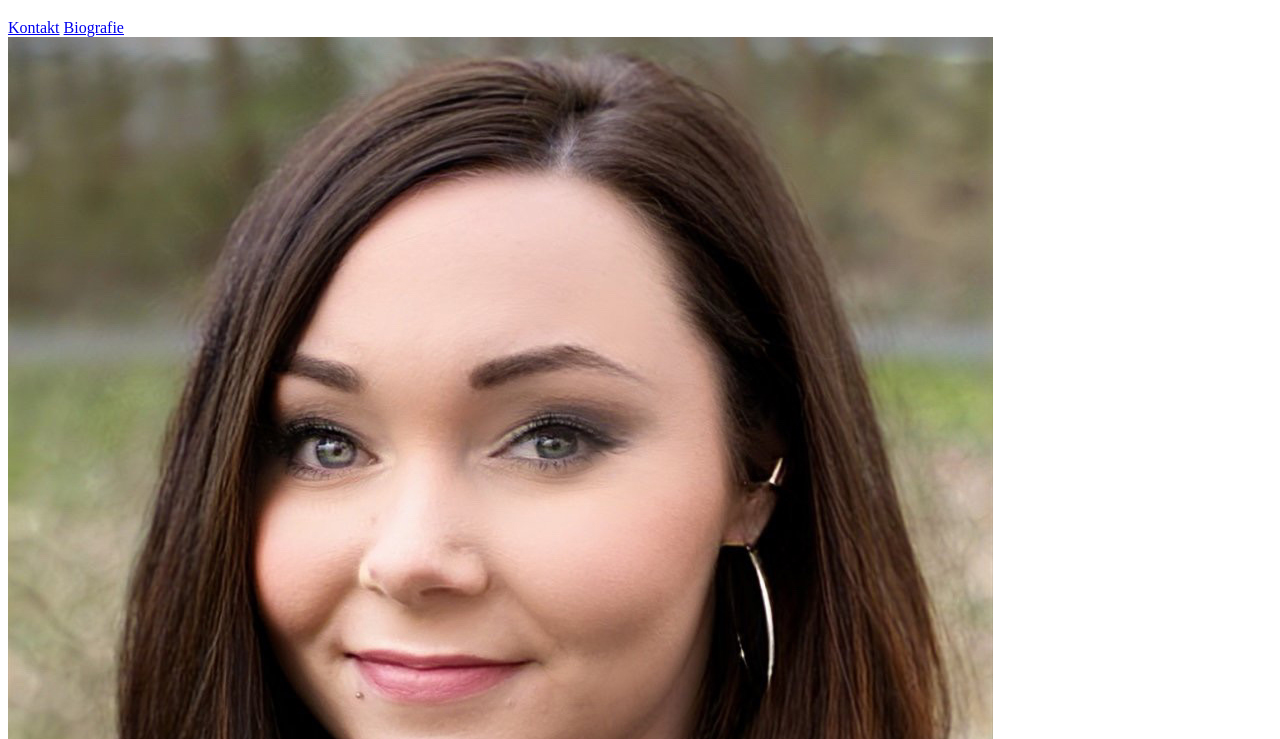
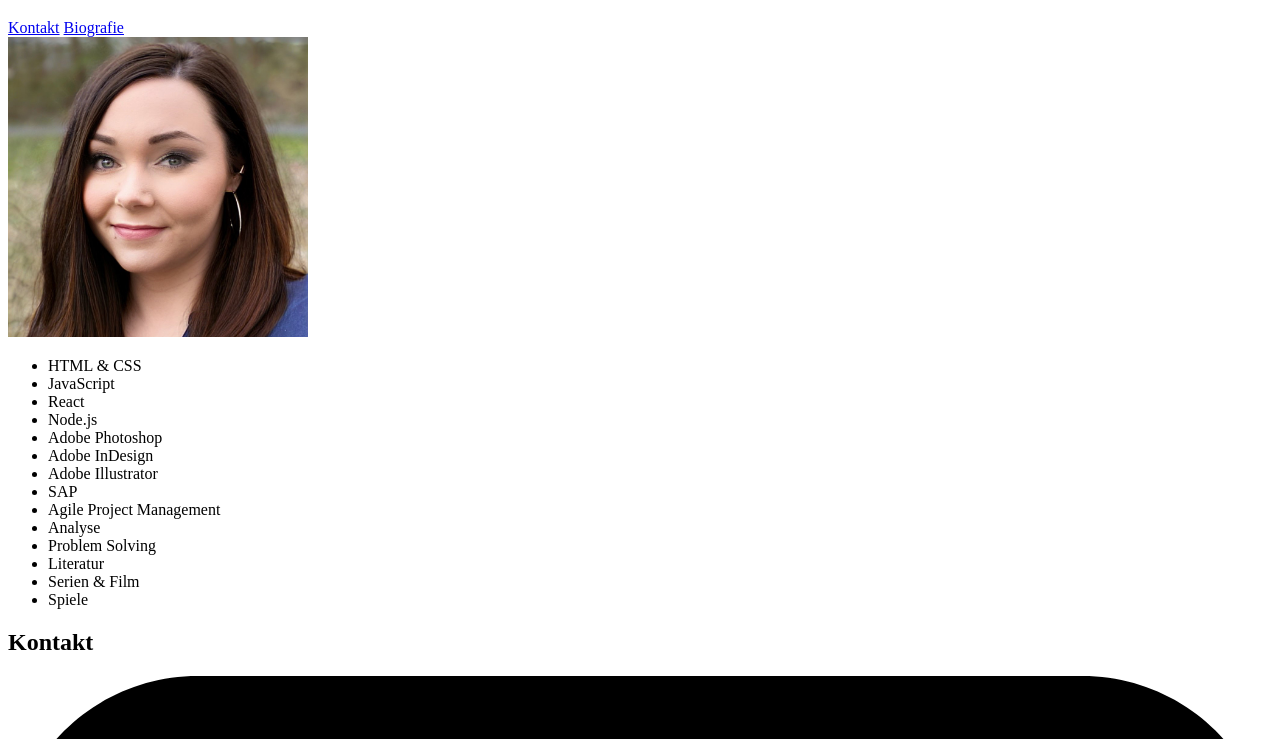
Before and after one commit to mndys/mndys.github.io, a plain HTML site: page src/index.html in a window 1280 px wide. Shown: the part 61-800 px from the top of the page. Drawn offline with Linux system fonts and the light colour scheme.

Commit message:
Aadd width to profile pic

```diff
--- a/src/index.html
+++ b/src/index.html
@@ -22,7 +22,8 @@
     <main>
         <section>
             <img src="images/profilepic.jpeg"
-                alt="Frau mit halblangen braunen Haaren und blauer Bluse vor unscharfem Parkhintergrund">
+                alt="Frau mit halblangen braunen Haaren und blauer Bluse vor unscharfem Parkhintergrund" width="300"
+                height="300">
             <ul>
                 <li>HTML & CSS</li>
                 <li>JavaScript</li>
```
